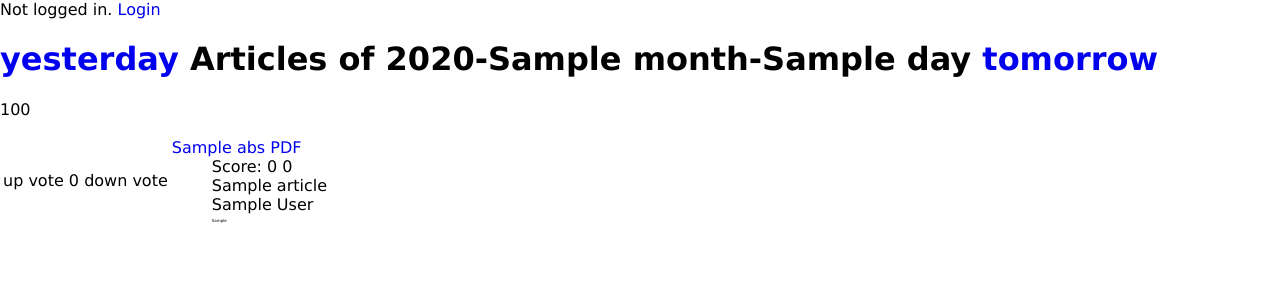
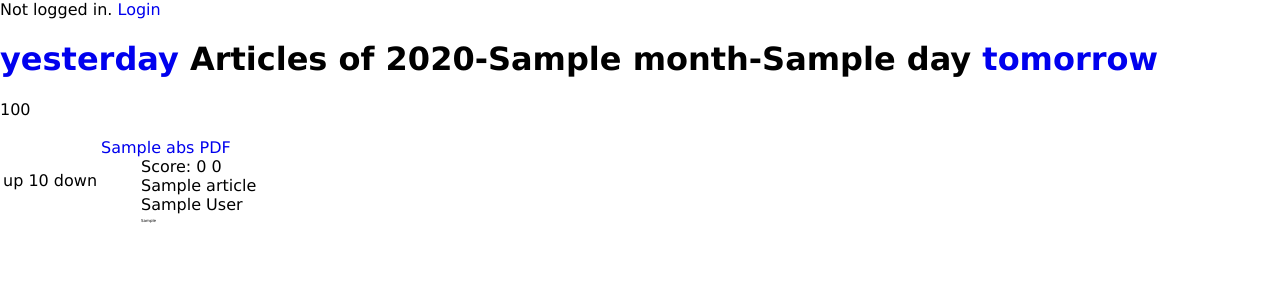
Before and after one commit to cschaffner/scirate, a Django app: template templates/index.html in a window 1280 px wide. Shown: the top 300 px of the page. Run offline with Django 3.2, Linux system fonts and the light colour scheme; data comes from the database, SQL or seed files in the repository; tables that the repository leaves empty hold one stand-in row (values such as "Sample post"); the template is opened without the code that fills it: values that come from a table or form of the project are taken from there, most other values are stand-ins (such as "Sample title", 1, 10 or a date in 2020); some libraries are stand-ins or nearby versions.

Commit message:
more voting, counting abstract expansion

```diff
--- a/media/scirate.css
+++ b/media/scirate.css
@@ -30,4 +30,5 @@ a:hover {
 
 .abstract {
 	font-size: 4px;
+	text-align:justify;
 	}
--- a/rate/models.py
+++ b/rate/models.py
@@ -131,14 +131,26 @@ class Article(models.Model):
     dislikes = models.ManyToManyField(User, related_name='disliked', blank=True)
     abstract_expansions = models.ManyToManyField(User, related_name='abs_expanded', blank=True)
     anonymous_abs_exp = models.IntegerField()
+    score = models.IntegerField()
     comments = models.ManyToManyField(User, through='Comment', blank=True)
     objects = ArticleManager()
 
     def __unicode__(self):
         return self.identifier
 
-    def score(self):
-        return self.likes.count() - self.dislikes.count()
+    def updatescore(self):
+        # Get an instance of a logger
+        logger = logging.getLogger('scirate.rate')
+        self.score = self.likes.count() - self.dislikes.count()
+        self.save()
+        logger.info('updated score of '+self.identifier+' to '+str(self.score))
+        return self.score
+
+#    def save(self, *args, **kwargs):
+#        self.updatescore()
+#        super(Article, self).save(*args, **kwargs) # Call the "real" save() method.
+
+
 
 class Comment(models.Model):
     user = models.ForeignKey(User)
--- a/templates/articles.html
+++ b/templates/articles.html
@@ -23,6 +23,7 @@ function addClickHandlers() {
   $('.abstract').click( function() {
   	if ($( this ).css('font-size') == '4px') {
   		 $( this ).css('font-size', 'medium');
+  		 vote( 'abstract', $( this ).closest('td').attr('article-id') );
     } else {
     	 $( this ).css('font-size', '4px');
     }
@@ -38,9 +39,9 @@ $(document).ready( addClickHandlers )
     {% for article in article_list %}
 	    <tr>
 	    <td class="votecell" article-id="{{ article.identifier }}">
-		    <a class="vote-up-off" title="like (click again to undo)">up vote</a>
-	    	<span class="vote-count">0</span>
-	    	<a class="vote-down-off" title="dislike (click again to undo)">down vote</a>
+		    <a class="vote-up-off" title="like (click again to undo)">up</a>
+	    	<span class="vote-count">{{ article.score }}</span>
+	    	<a class="vote-down-off" title="dislike (click again to undo)">down</a>
 		</td>
 
 		<td class="articlecell">
```
Also changed, not shown: rate/views.py (+10 -6 lines), 3 other files.
